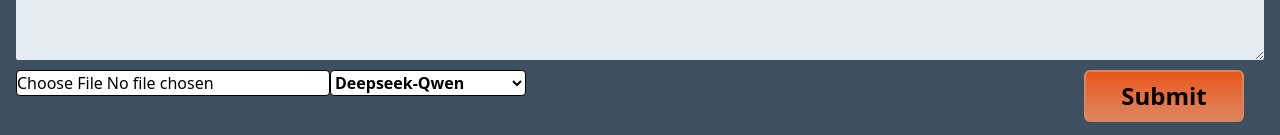
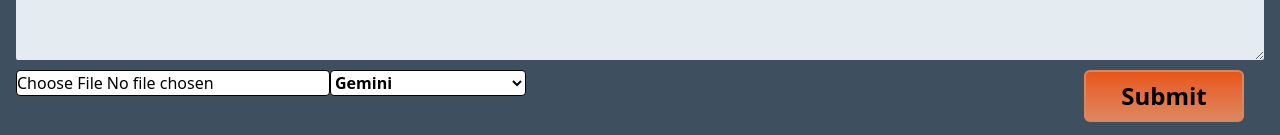
Before and after one commit to EstesJorie/GroundswellProject, a React (Vite) app: page / in a window 1280 px wide. Shown: the part 662-797 px from the top of the page. Built offline with nearby package versions, Linux system fonts and the light colour scheme.

Commit message:
numbered models correctly

```diff
--- a/src/components/Input.jsx
+++ b/src/components/Input.jsx
@@ -13,18 +13,18 @@
 
     const models = {
         'Gemma': 1,
-        'Llama-Guard': 2,
-        'Llama3-70b': 3,
-        'Llama3-8b': 4,
-        'Mixtral': 5,
-        'DeepSeek-Qwen': 6,
-        'DeepSeek-Llama-Spec': 7,
-        'DeepSeek-Llama': 8,
+        'Llama-Guard': 4,
+        'Llama3-70b': 2,
+        'Llama3-8b': 6,
+        'Mixtral': 7,
+        'DeepSeek-Qwen': 8,
+        'DeepSeek-Llama-Spec': 9,
+        'DeepSeek-Llama': 10,
     }
 
     useEffect(() => {
         // Set default model to Gemma (1)
-        setModel(models['DeepSeek-Qwen']);
+        setModel(models['Gemma']);
     }, []);
 
     const handleFormSubmit = async (e) => {
```
